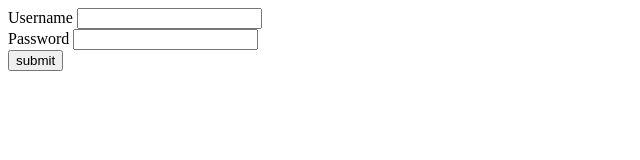
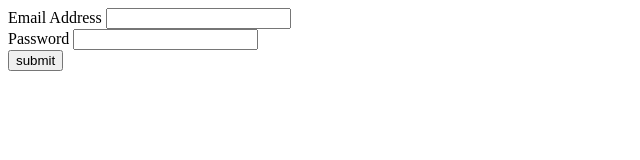
Before and after one commit to 1998mohitverma/tyroowap, a plain HTML site: page index.html in a window 1280 px wide. Shown: the full height of the page, 0-640 px from the left. Drawn offline with Linux system fonts and the light colour scheme.

Commit message:
Email or password login form

```diff
--- a/index.html
+++ b/index.html
@@ -7,8 +7,8 @@
 </head>
 <body>
 	<form>
-		<label>Username</label>
-		<input type="text" name="username">
+		<label>Email Address</label>
+		<input type="email" name="username">
 		<br>
 		<label>Password</label>
 		<input type="password" name="password">
```
